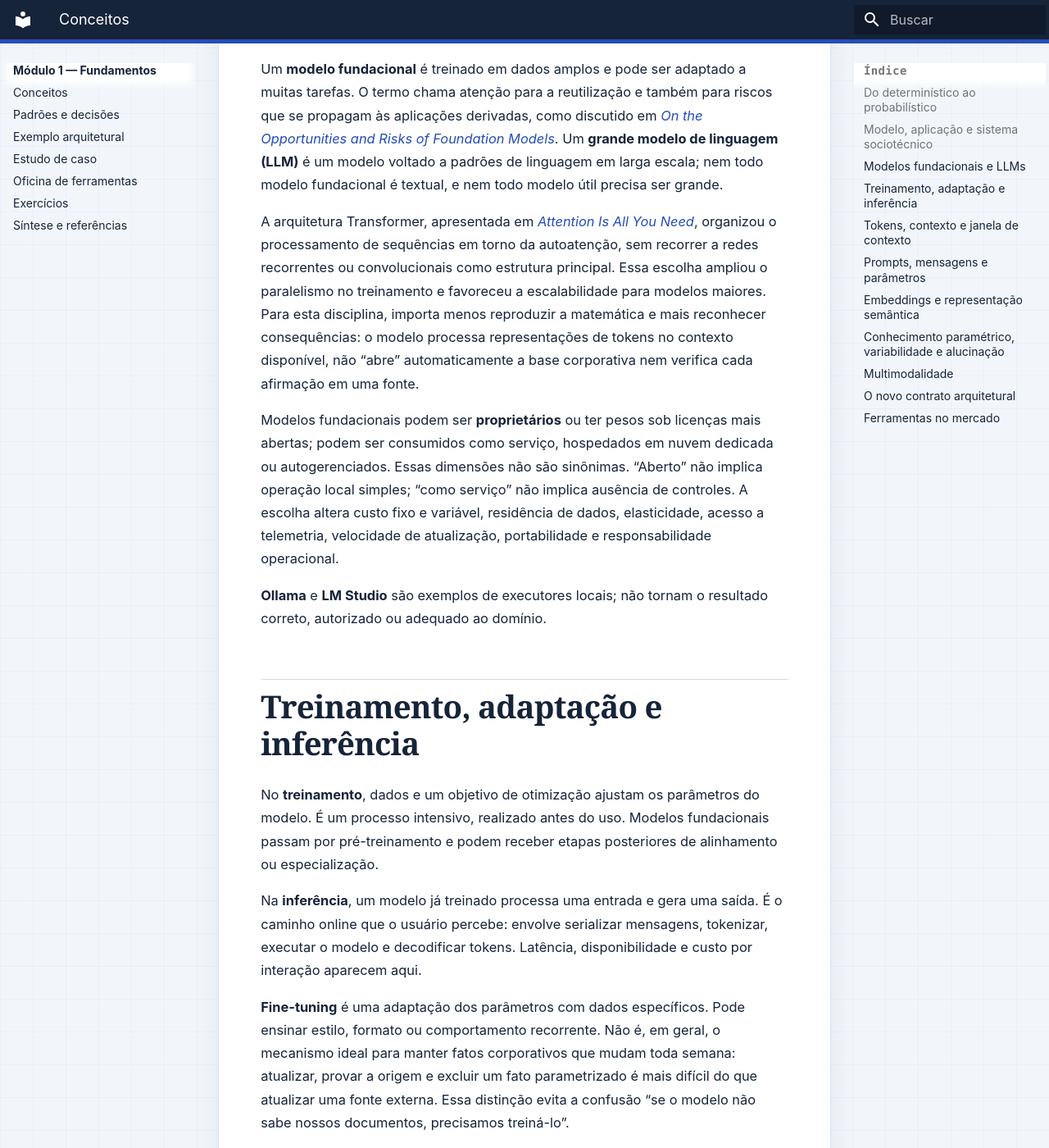
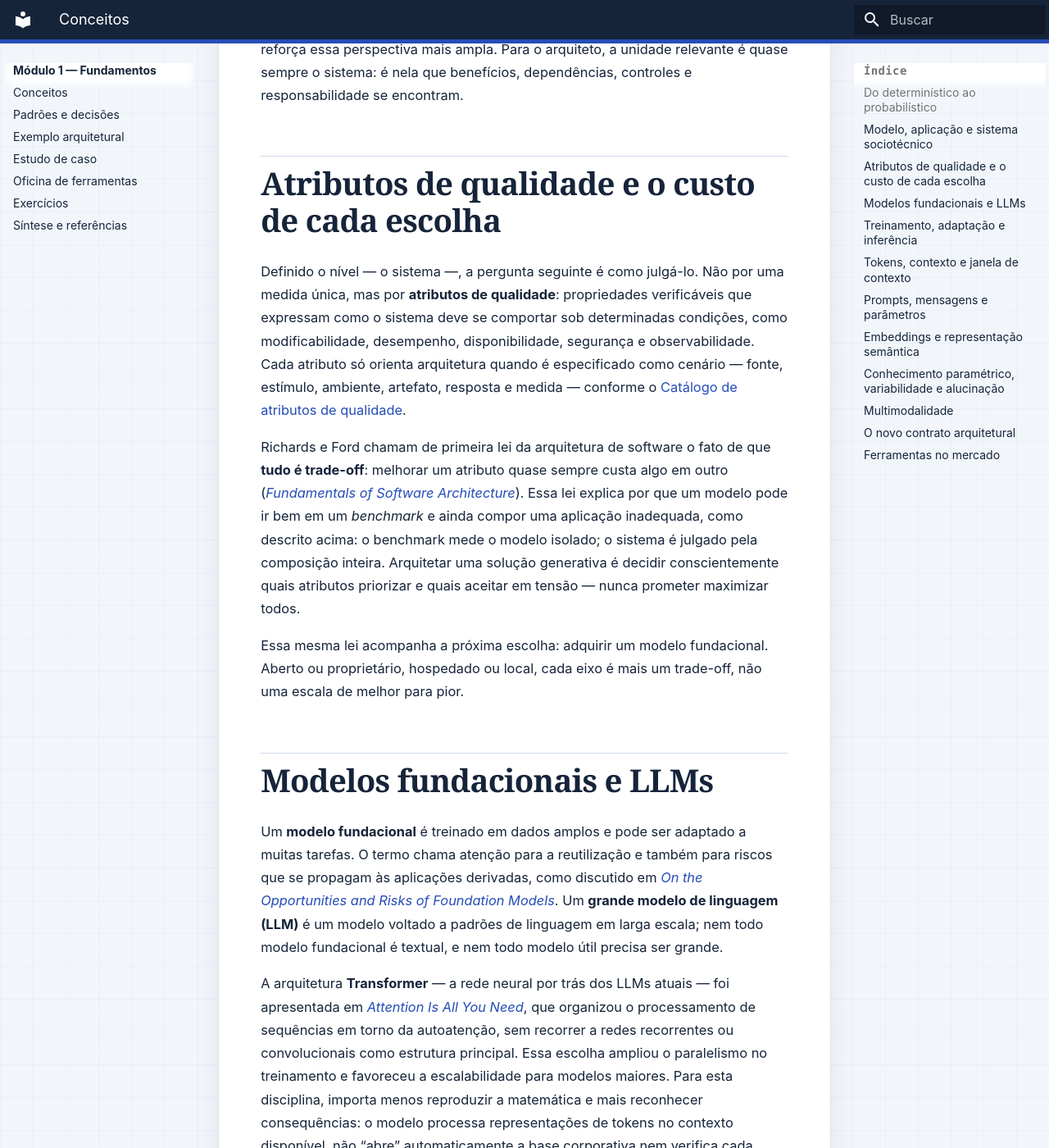
Before and after one commit to aulas-marco/arquitetura-solucoes-ia-generativa, an MkDocs documentation site: the page built from docs/modulo-1-fundamentos/conceitos.md, in a window 1280 px wide and 1400 px high, scrolled down 2862 px. Shown: the whole window at 82% size. Built offline with MkDocs 1.6.1 and Material for MkDocs 9.7.7, drawn with Linux system fonts in a browser that asks for light colours; some of the changed text lies outside the part shown.

Commit message:
docs: aplicar lente de arquiteto ao Módulo 1 (decisão arquitetural, atributos de qualidade, Fundamentals of Software Architecture)
Alinha o vocabulário do Módulo 1 ao dialeto de marco-mendes/arquitetura-software
(decisão arquitetural, restrição x premissa, atributos de qualidade em cenário) e
cita a primeira lei de Richards & Ford para explicar por que um modelo melhor em
benchmark nao garante um sistema melhor. Fecha a lacuna de transição entre
modelo/aplicação/sistema e modelos fundacionais com uma seção dedicada a
atributos de qualidade, e glosa o Transformer antes de usá-lo.

```diff
--- a/docs/modulo-1-fundamentos/conceitos.md
+++ b/docs/modulo-1-fundamentos/conceitos.md
@@ -3,6 +3,8 @@
 ![Mapa do comportamento generativo: entrada e contexto atravessam prompt, tokens e parâmetros até um modelo fundacional e uma saída variável; conhecimento paramétrico, avaliação, segurança e observabilidade circundam esse comportamento probabilístico](../assets/images/m01-mapa-comportamento-generativo.png "Mapa do comportamento generativo")
 
 *Figura — O modelo transforma contexto em uma saída provável, não garantida; por isso avaliação, segurança e observabilidade pertencem à arquitetura desde a primeira decisão.*
+
+Os conceitos a seguir não são vocabulário solto: cada um sustenta uma decisão arquitetural. Ao ler cada seção, aplique o mesmo teste — **por que isso interessa a quem decide a arquitetura?** — antes de seguir para a próxima.
 
 ## Do determinístico ao probabilístico
 
@@ -17,6 +19,8 @@ Isso não significa que “tudo virou aleatório”. Autenticação, autorizaç
 
 **Exemplo:** pedir “reescreva este aviso em linguagem simples” admite várias saídas válidas e combina bem com geração. **Contraexemplo:** pedir ao modelo que determine sozinho se uma transferência excede o limite legal converte uma regra verificável em julgamento instável. O modelo pode ajudar a extrair valores; a decisão final deve permanecer sob regra e evidência apropriadas.
 
+Onde passar essa fronteira é, ela mesma, uma decisão arquitetural, com as mesmas consequências de qualquer outra: restringe o que pode mudar depois e determina o que fica auditável no sistema.
+
 ## Modelo, aplicação e sistema sociotécnico
 
 Um **modelo** é um artefato treinado que recebe entradas e produz saídas. Uma **aplicação de IA** envolve esse modelo com interface, instruções, regras, dados e integrações para atender uma necessidade. Um **sistema de IA** inclui, além da aplicação, pessoas, processos, fornecedores, dados, políticas e efeitos no ambiente.
@@ -25,11 +29,21 @@ As três unidades não são intercambiáveis. Um modelo pode ter bom desempenho
 
 O [AI Risk Management Framework do NIST](https://doi.org/10.6028/NIST.AI.100-1) trata riscos ao longo do ciclo de vida e reforça essa perspectiva mais ampla. Para o arquiteto, a unidade relevante é quase sempre o sistema: é nela que benefícios, dependências, controles e responsabilidade se encontram.
 
+## Atributos de qualidade e o custo de cada escolha
+
+Definido o nível — o sistema —, a pergunta seguinte é como julgá-lo. Não por uma medida única, mas por **atributos de qualidade**: propriedades verificáveis que expressam como o sistema deve se comportar sob determinadas condições, como modificabilidade, desempenho, disponibilidade, segurança e observabilidade. Cada atributo só orienta arquitetura quando é especificado como cenário — fonte, estímulo, ambiente, artefato, resposta e medida — conforme o [Catálogo de atributos de qualidade](../referencia/atributos-de-qualidade.md).
+
+Richards e Ford chamam de primeira lei da arquitetura de software o fato de que **tudo é trade-off**: melhorar um atributo quase sempre custa algo em outro ([*Fundamentals of Software Architecture*](https://www.oreilly.com/library/view/fundamentals-of-software-architecture/9781492043454/)). Essa lei explica por que um modelo pode ir bem em um *benchmark* e ainda compor uma aplicação inadequada, como descrito acima: o benchmark mede o modelo isolado; o sistema é julgado pela composição inteira. Arquitetar uma solução generativa é decidir conscientemente quais atributos priorizar e quais aceitar em tensão — nunca prometer maximizar todos.
+
+Essa mesma lei acompanha a próxima escolha: adquirir um modelo fundacional. Aberto ou proprietário, hospedado ou local, cada eixo é mais um trade-off, não uma escala de melhor para pior.
+
 ## Modelos fundacionais e LLMs
 
 Um **modelo fundacional** é treinado em dados amplos e pode ser adaptado a muitas tarefas. O termo chama atenção para a reutilização e também para riscos que se propagam às aplicações derivadas, como discutido em [*On the Opportunities and Risks of Foundation Models*](https://arxiv.org/abs/2108.07258). Um **grande modelo de linguagem (LLM)** é um modelo voltado a padrões de linguagem em larga escala; nem todo modelo fundacional é textual, e nem todo modelo útil precisa ser grande.
 
-A arquitetura Transformer, apresentada em [*Attention Is All You Need*](https://proceedings.neurips.cc/paper_files/paper/2017/hash/3f5ee243547dee91fbd053c1c4a845aa-Abstract.html), organizou o processamento de sequências em torno da autoatenção, sem recorrer a redes recorrentes ou convolucionais como estrutura principal. Essa escolha ampliou o paralelismo no treinamento e favoreceu a escalabilidade para modelos maiores. Para esta disciplina, importa menos reproduzir a matemática e mais reconhecer consequências: o modelo processa representações de tokens no contexto disponível, não “abre” automaticamente a base corporativa nem verifica cada afirmação em uma fonte.
+A arquitetura **Transformer** — a rede neural por trás dos LLMs atuais — foi apresentada em [*Attention Is All You Need*](https://proceedings.neurips.cc/paper_files/paper/2017/hash/3f5ee243547dee91fbd053c1c4a845aa-Abstract.html), que organizou o processamento de sequências em torno da autoatenção, sem recorrer a redes recorrentes ou convolucionais como estrutura principal. Essa escolha ampliou o paralelismo no treinamento e favoreceu a escalabilidade para modelos maiores. Para esta disciplina, importa menos reproduzir a matemática e mais reconhecer consequências: o modelo processa representações de tokens no contexto disponível, não “abre” automaticamente a base corporativa nem verifica cada afirmação em uma fonte.
+
+Essas consequências são **restrições** do modelo, não **premissas** a revisar depois: não se resolvem com mais dados de treinamento, mais poder computacional ou um prompt melhor escrito. Confundir as duas fragiliza a arquitetura — uma restrição limita opções e não se negocia; uma premissa é condição a validar com evidência, e pode mudar. A arquitetura em torno do modelo, não o modelo, é quem oferece atualização, proveniência e verificação — tema do Módulo 3.
 
 Modelos fundacionais podem ser **proprietários** ou ter pesos sob licenças mais abertas; podem ser consumidos como serviço, hospedados em nuvem dedicada ou autogerenciados. Essas dimensões não são sinônimas. “Aberto” não implica operação local simples; “como serviço” não implica ausência de controles. A escolha altera custo fixo e variável, residência de dados, elasticidade, acesso a telemetria, velocidade de atualização, portabilidade e responsabilidade operacional.
 
@@ -42,6 +56,8 @@ No **treinamento**, dados e um objetivo de otimização ajustam os parâmetros d
 Na **inferência**, um modelo já treinado processa uma entrada e gera uma saída. É o caminho online que o usuário percebe: envolve serializar mensagens, tokenizar, executar o modelo e decodificar tokens. Latência, disponibilidade e custo por interação aparecem aqui.
 
 **Fine-tuning** é uma adaptação dos parâmetros com dados específicos. Pode ensinar estilo, formato ou comportamento recorrente. Não é, em geral, o mecanismo ideal para manter fatos corporativos que mudam toda semana: atualizar, provar a origem e excluir um fato parametrizado é mais difícil do que atualizar uma fonte externa. Essa distinção evita a confusão “se o modelo não sabe nossos documentos, precisamos treiná-lo”.
+
+Como qualquer decisão arquitetural, essa escolha tem consequências e pode ser registrada como tal — o [template de ADR](../referencia/template-adr.md) mostra como.
 
 ## Tokens, contexto e janela de contexto
 
@@ -81,7 +97,7 @@ Não presuma que uma interface multimodal implica entendimento uniforme. Texto e
 
 ## O novo contrato arquitetural
 
-Sistemas generativos combinam zonas previsíveis e zonas avaliadas. O código ainda define autenticação, limites, rotas e validações; o modelo oferece interpretação e geração dentro dessas fronteiras. A qualidade resulta da composição entre modelo, contexto, dados, controles, pessoas e operação. É por isso que substituir apenas o modelo pode melhorar uma métrica e piorar custo, latência ou segurança.
+Sistemas generativos combinam zonas previsíveis e zonas avaliadas. O código ainda define autenticação, limites, rotas e validações; o modelo oferece interpretação e geração dentro dessas fronteiras. A qualidade resulta da composição entre modelo, contexto, dados, controles, pessoas e operação. É por isso que substituir apenas o modelo pode melhorar uma métrica e piorar custo, latência ou segurança — a primeira lei, de novo, agora aplicada ao sistema inteiro.
 
 ## Ferramentas no mercado
 
```
Also changed, not shown: docs/modulo-1-fundamentos/index.md (+2 -0 lines), docs/modulo-1-fundamentos/sintese-e-referencias.md (+1 -0 lines), docs/referencia/bibliografia.md (+1 -0 lines), docs/referencia/fontes.yml (+10 -0 lines).
